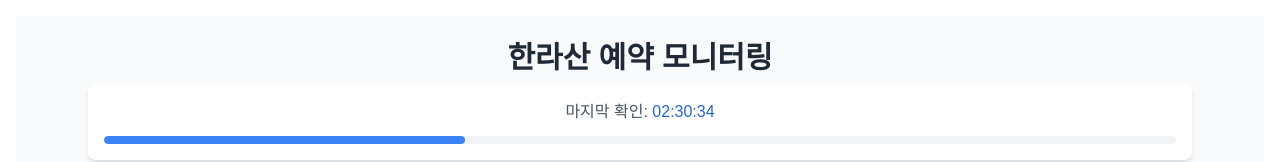
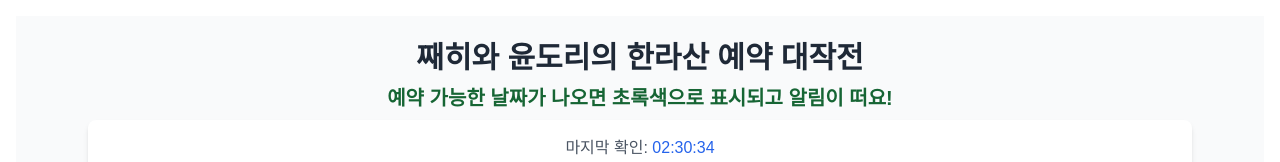
Before and after one commit to aauraoys/halla, a Next.js app in the folder halla-reservation-monitor/: page / in a window 1280 px wide. Shown: the top 162 px of the page. Built offline with nearby package versions, Linux system fonts and the light colour scheme; no server answers.

Commit message:
feat: add subtitles

```diff
--- a/halla-reservation-monitor/src/components/ReservationMonitor.tsx
+++ b/halla-reservation-monitor/src/components/ReservationMonitor.tsx
@@ -160,7 +160,8 @@ export default function ReservationMonitor() {
     <div className={`min-h-screen bg-gray-50 ${isFlashing ? 'animate-pulse' : ''}`}>
       <div className="max-w-6xl mx-auto p-6">
         <div className="text-center mb-8">
-          <h1 className="text-3xl font-bold text-gray-800 mb-2">한라산 예약 모니터링</h1>
+          <h1 className="text-3xl font-bold text-gray-800 mb-2">째히와 윤도리의 한라산 예약 대작전</h1>
+          <h1 className="text-xl font-bold text-green-800 mb-2">예약 가능한 날짜가 나오면 초록색으로 표시되고 알림이 떠요!</h1>
 
           {/* 시간 표시 및 진행 바 */}
           <div className="bg-white rounded-lg shadow-md p-4 mb-4">
```
